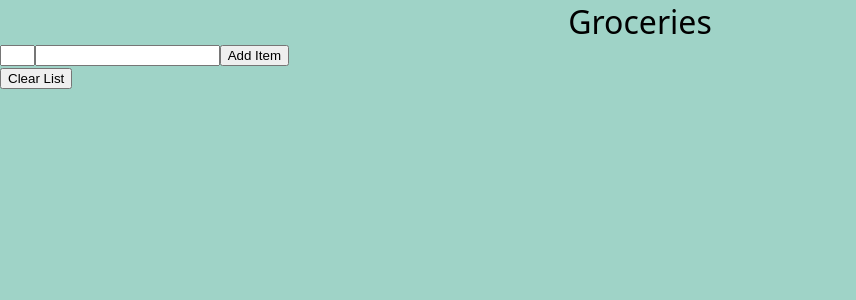
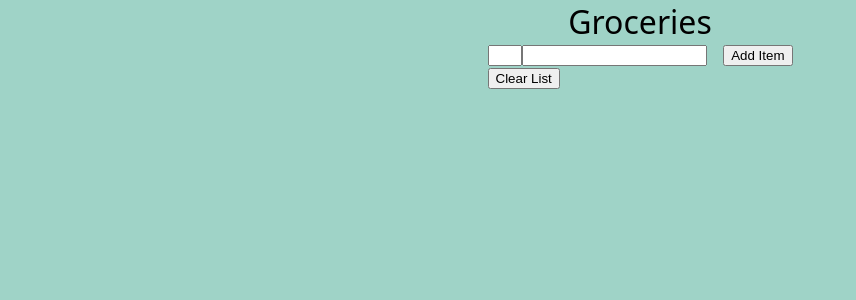
Before and after one commit to cw417/react-practice, a React (Create React App) app in the folder grocery-list/: page / in a window 1280 px wide. Shown: the top 300 px of the page, without its empty margins (0-856 px from the left). Built offline with nearby package versions, Linux system fonts and the light colour scheme.

Commit message:
Update formatting

```diff
--- a/grocery-list/src/App.css
+++ b/grocery-list/src/App.css
@@ -14,3 +14,12 @@ body {
 .input--number {
   width: 2em;
 }
+
+.container--groceryList {
+  display: flex;
+  justify-content: center;
+}
+
+.container--add-item {
+padding-left: 1em;
+}
--- a/grocery-list/src/App.js
+++ b/grocery-list/src/App.js
@@ -45,12 +45,18 @@ function App() {
       <div className='title'>
         <span className='title--text'>Groceries</span>
       </div>
-      <GroceryList groceries={groceries} removeGrocery={removeGrocery} />
-      <input ref={groceryNumRef} className='input--number' type='text' />
-      <input ref={groceryNameRef} type='text' />
-      <button onClick={handleAddGrocery}>Add Item</button>
-      <br />
-      <button onClick={handleClearGroceryList}>Clear List</button>
+      <div className='container--groceryList'>
+        <div>
+          <GroceryList groceries={groceries} removeGrocery={removeGrocery} />
+          <input ref={groceryNumRef} className='input--number' type='text' />
+          <input ref={groceryNameRef} type='text' />
+          <span className='container--add-item'>
+            <button className='container--add-item__button' onClick={handleAddGrocery}>Add Item</button>
+          </span>
+          <br />
+          <button onClick={handleClearGroceryList}>Clear List</button>
+        </div>
+      </div>
     </>
   );
 }
--- a/grocery-list/src/Grocery.js
+++ b/grocery-list/src/Grocery.js
@@ -11,9 +11,8 @@ export default function Grocery({ grocery, removeGrocery }) {
 
   return (
     <div>
-      <span>
-        {formatGrocery(grocery)} <button onClick={handleRemoveClick}>Remove</button>
-      </span>
+      <span>{formatGrocery(grocery)}</span>
+      <button onClick={handleRemoveClick}>Remove</button>
     </div>
   )
 }
```
